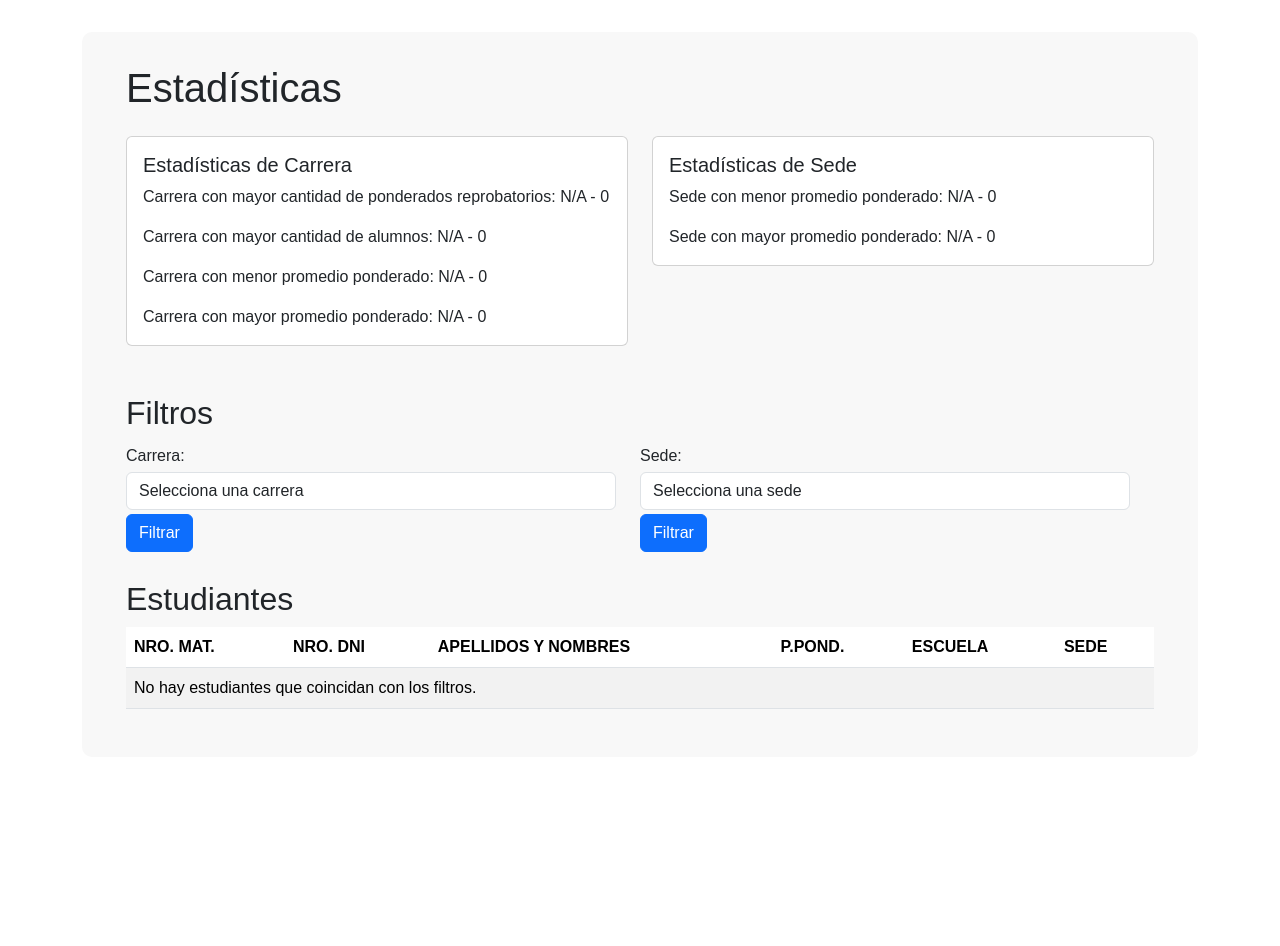
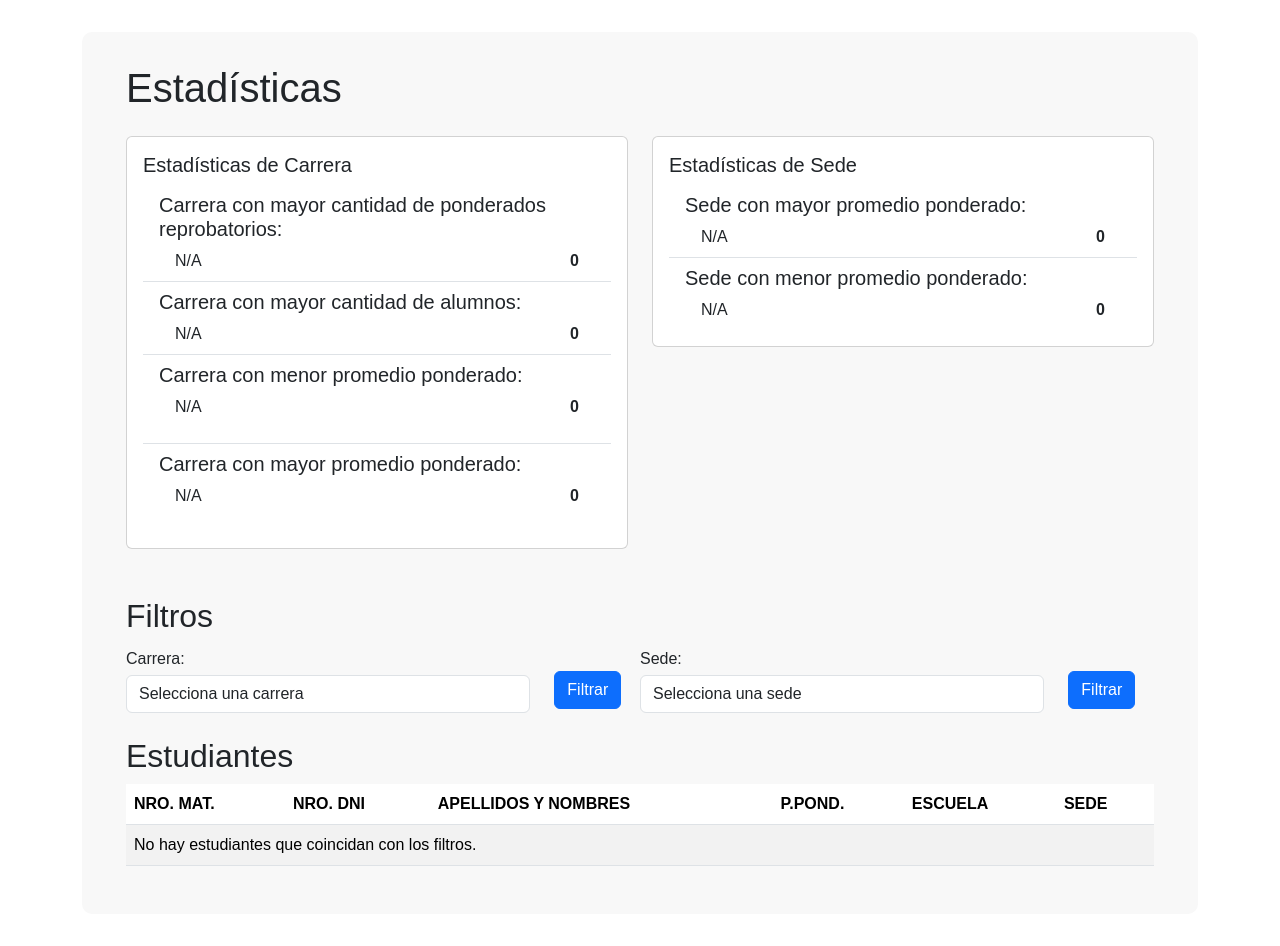
Before and after one commit to INamelessss/DashboardUnt, a Django app: page /estudiantes/ in a window 1280 px wide. Shown: the part 78-1024 px from the top of the page. Before the commit the page ends 787 px from the top, so only its background shows below. Run offline with Django 4.2, Linux system fonts and the light colour scheme; data that the repository does not hold is empty; some libraries are stand-ins or nearby versions.

Commit message:
feat: finished pages redesigns

```diff
--- a/dashboard/templates/base.html
+++ b/dashboard/templates/base.html
@@ -148,6 +148,38 @@
     .course-details {
       font-size: 9px;
     }
+
+    .tag-list{
+      display: flex;
+      gap: 7px;
+    }
+
+    .tag-list .tag-item{
+      color: #454545;
+      font-weight: 400;
+      position: relative;
+    }
+
+    .tag-item::after{
+      content: '●';
+      margin-left: 7px;
+    }
+
+    .tag-item:last-child::after{
+      display: none;
+    }
+
+    .tag-item:hover .tag-item-details{
+      display: block;
+    }
+
+    .tag-item-details{
+      display: none;
+      position: absolute;
+      top: 20px;
+      left: 5;
+      z-index: 999999;
+    }
   </style>
 </head>
 
--- a/dashboard/templates/estudiantes.html
+++ b/dashboard/templates/estudiantes.html
@@ -8,10 +8,44 @@
             <div class="card mb-4">
                 <div class="card-body">
                     <h5 class="card-title">Estadísticas de Carrera</h5>
-                    <p class="card-text">Carrera con mayor cantidad de ponderados reprobatorios: {{ carrera_con_mas_reprobados }} - {{ reprobados_count }}</p>
-                    <p class="card-text">Carrera con mayor cantidad de alumnos: {{ carrera_con_mas_alumnos }} - {{ alumnos_count }}</p>
-                    <p class="card-text">Carrera con menor promedio ponderado: {{ carrera_con_menor_ponderado }} - {{ min_ponderado }}</p>
-                    <p class="card-text">Carrera con mayor promedio ponderado: {{ carrera_con_mayor_ponderado }} - {{ max_ponderado }}</p>
+                    <ul class="list-group list-group-flush">
+                      <li class="list-group-item">
+                        <div>
+                          <h6 class="lead">Carrera con mayor cantidad de ponderados reprobatorios:</h6>
+                          <div class="d-flex px-3">
+                            <p class="flex-grow-1 m-0">{{ carrera_con_mas_reprobados }}</p>
+                            <span><b>{{ reprobados_count }}</b></span>
+                          </div>
+                        </div>
+                      </li>
+                      <li class="list-group-item">
+                        <div>
+                          <h6 class="lead">Carrera con mayor cantidad de alumnos:</h6>
+                          <div class="d-flex px-3">
+                            <p class="flex-grow-1 m-0">{{ carrera_con_mas_alumnos }}</p>
+                            <span><b>{{ alumnos_count }}</b></span>
+                          </div>
+                        </div>
+                      </li>
+                      <li class="list-group-item">
+                        <div>
+                          <h6 class="lead">Carrera con menor promedio ponderado:</h6>
+                          <div class="d-flex px-3">
+                            <p class="flex-grow-1 lead-0">{{ carrera_con_menor_ponderado }}</p>
+                            <span><b>{{ min_ponderado }}</b></span>
+                          </div>
+                        </div>
+                      </li>
+                      <li class="list-group-item">
+                        <div>
+                          <h6 class="lead">Carrera con mayor promedio ponderado:</h6>
+                          <div class="d-flex px-3">
+                            <p class="flex-grow-1 lead-0">{{ carrera_con_mayor_ponderado }}</p>
+                            <span><b>{{ max_ponderado }}</b></span>
+                          </div>
+                        </div>
+                      </li>
+                    </ul>
                 </div>
             </div>
         </div>
@@ -19,8 +53,26 @@
             <div class="card mb-4">
                 <div class="card-body">
                     <h5 class="card-title">Estadísticas de Sede </h5>
-                    <p class="card-text">Sede con menor promedio ponderado: {{ sede_con_menor_ponderado }} - {{ menor_promedio_ponderado }}</p>
-                    <p class="card-text">Sede con mayor promedio ponderado: {{ sede_con_mayor_ponderado }} - {{ mayor_promedio_ponderado }}</p>
+                    <ul class="list-group list-group-flush">
+                      <li class="list-group-item">
+                        <div>
+                          <h6 class="lead">Sede con mayor promedio ponderado:</h6>
+                          <div class="d-flex px-3">
+                            <p class="flex-grow-1 m-0">{{ sede_con_mayor_ponderado }}</p>
+                            <span><b>{{ mayor_promedio_ponderado }}</b></span>
+                          </div>
+                        </div>
+                      </li>
+                      <li class="list-group-item">
+                        <div>
+                          <h6 class="lead">Sede con menor promedio ponderado:</h6>
+                          <div class="d-flex px-3">
+                            <p class="flex-grow-1 m-0">{{ sede_con_menor_ponderado }}</p>
+                            <span><b>{{ menor_promedio_ponderado }}</b></span>
+                          </div>
+                        </div>
+                      </li>
+                    </ul>
                 </div>
             </div>
     </div>
@@ -29,6 +81,8 @@
     <div class="row">
         <div class="col-6">
             <form method="get" class="form-inline">
+              <div class="row">
+                <div class="col-10">
                   <label class="my-1 mr-2" for="escuela">Carrera:</label>
                   <select name="escuela" class="form-control">
                       <option value="">Selecciona una carrera</option>
@@ -40,11 +94,17 @@
                   {% if filtro_sede %}
                   <input type="hidden" name="sede" value="{{ filtro_sede }}">
                   {% endif %}
+                </div>
+                <div class="col-2 d-grid align-content-end">
                   <button type="submit" class="btn btn-primary my-1">Filtrar</button>
+                </div>
+              </div>
             </form>
         </div>
         <div class="col-6">
             <form method="get" class="form-inline">
+              <div class="row">
+                <div class="col-10">
                   <label class="my-1 mr-2" for="sede">Sede:</label>
                   <select name="sede" class="form-control">
                       <option value="">Selecciona una sede</option>
@@ -56,7 +116,11 @@
                   {% if filtro_carrera %}
                   <input type="hidden" name="carrera" value="{{ filtro_carrera }}">
                   {% endif %}
+                </div>
+                <div class="col-2 d-grid align-content-end">
                   <button type="submit" class="btn btn-primary my-1">Filtrar</button>
+                </div>
+              </div>
             </form>
         </div>
     </div>
```
Also changed, not shown: dashboard/templates/research_analysis.html (+47 -0 lines). Lines whose indentation alone changed are shown as unchanged.
